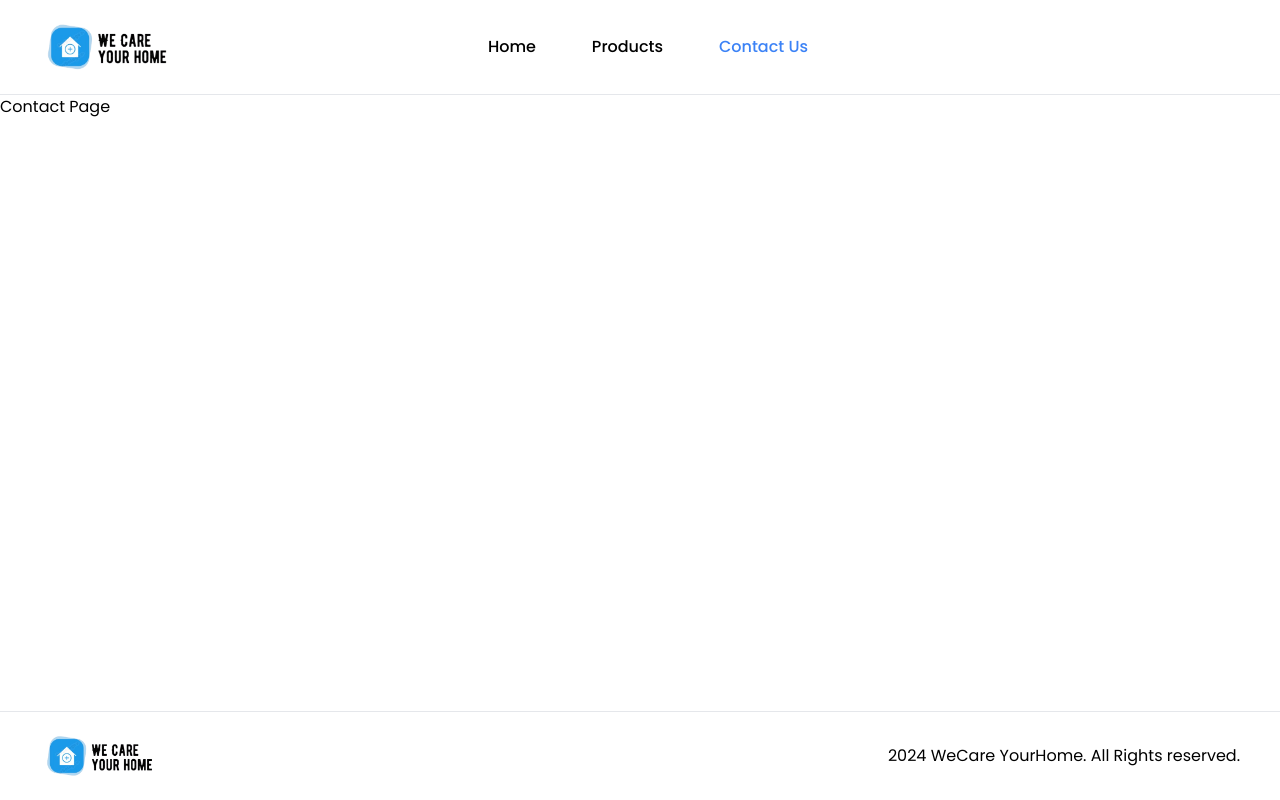
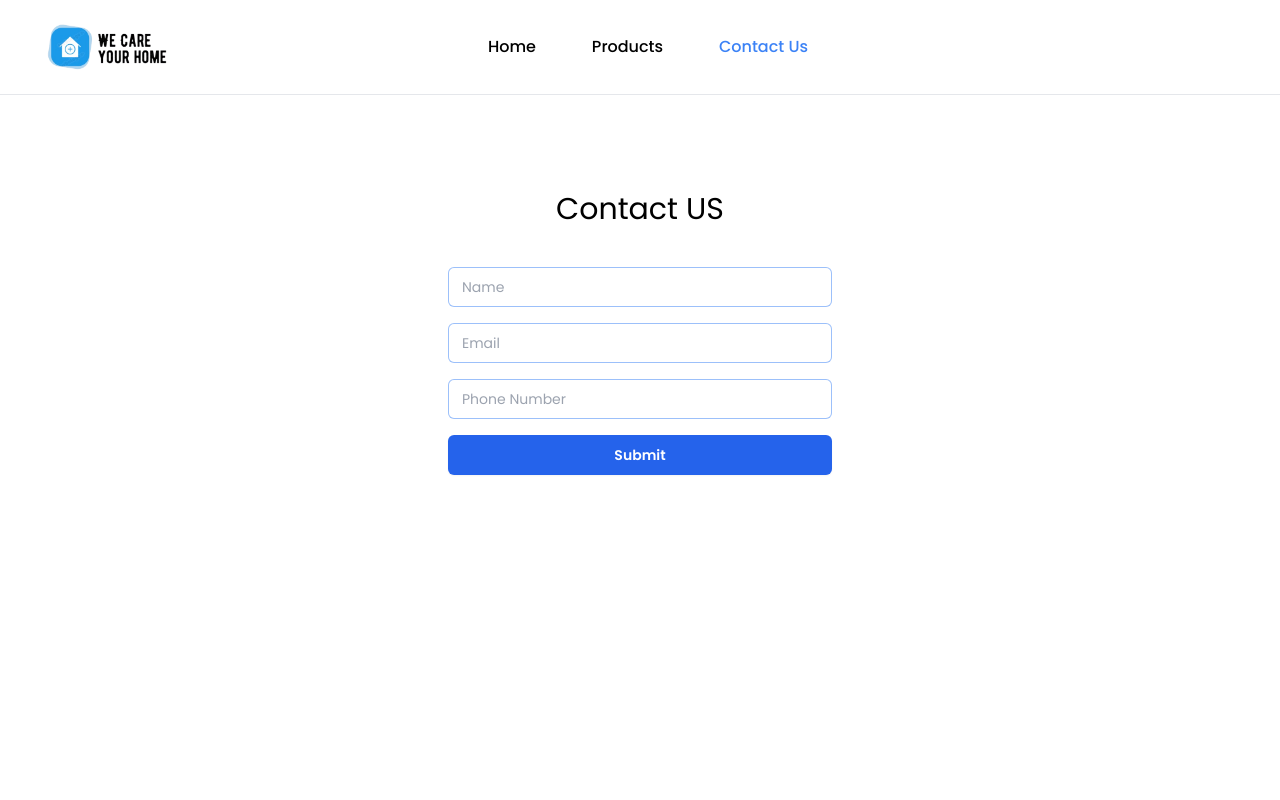
Before and after one commit to kurashiva11/wecare-yourhome, a Next.js app: page /contact in a window 1280 px wide. Shown: the top 800 px of the page. Built offline with nearby package versions, Linux system fonts and the light colour scheme.

Commit message:
Add Contact us UI

```diff
--- a/app/(root)/contact/page.tsx
+++ b/app/(root)/contact/page.tsx
@@ -1,3 +1,86 @@
+"use client";
+
+import { useState } from "react";
+import Head from "next/head";
+
 export default function Contact() {
-    return <p>Contact Page</p>
+  const [name, setName] = useState("");
+  const [email, setEmail] = useState("");
+  const [phone, setPhone] = useState("");
+  const [loading, setLoading] = useState(false);
+
+  const handleSubmit = () => {
+    console.log("Call send API here");
+  };
+  return (
+    <main className={`flex flex-col items-center p-24 min-h-screen`}>
+      <div className="relative flex flex-col gap-4 ">
+        <div className="flex flex-col place-items-center gap-4">
+          <h1 className={`m-0 text-center text-3xl`}>Contact US</h1>
+        </div>
+        <form
+          className="mt-6 flex flex-col max-w-xl gap-4 z-10"
+          onSubmit={handleSubmit}
+        >
+          <label htmlFor="name" className="sr-only">
+            Name
+          </label>
+          <input
+            id="name"
+            name="name"
+            type="text"
+            autoComplete="name"
+            required
+            value={name}
+            className="rounded-md bg-white/5 px-3.5 py-2.5 text-white ring-1 ring-inset focus:ring-blue-600 text-sm md:w-96"
+            placeholder="Name"
+            onChange={(e) => setName(e.target.value)}
+          />
+          <label htmlFor="email-address" className="sr-only">
+            Email address
+          </label>
+          <input
+            id="email-address"
+            name="email"
+            type="email"
+            autoComplete="email"
+            required
+            value={email}
+            className="rounded-md bg-white/5 px-3.5 py-2.5 text-white ring-1 ring-inset focus:ring-blue-600 text-sm md:w-96"
+            placeholder="Email"
+            onChange={(e) => setEmail(e.target.value)}
+          />
+          <label htmlFor="email-address" className="sr-only">
+            Phone Number
+          </label>
+          <input
+            id="phone"
+            name="phone"
+            type="tel"
+            autoComplete="phone"
+            required
+            value={phone}
+            className="rounded-md bg-white/5 px-3.5 py-2.5 text-white ring-1 ring-inset focus:ring-blue-600 text-sm md:w-96"
+            placeholder="Phone Number"
+            onChange={(e) => setPhone(e.target.value)}
+          />
+          <button
+            type="submit"
+            className="flex justify-center rounded-md bg-blue-600 px-3.5 py-2.5 text-sm font-semibold text-white shadow-sm hover:bg-blue-500"
+          >
+            {loading ? (
+              <div
+                style={{
+                  borderTopColor: "transparent",
+                }}
+                className="w-6 h-6 border-4 border-white border-solid rounded-full animate-spin"
+              ></div>
+            ) : (
+              "Submit"
+            )}
+          </button>
+        </form>
+      </div>
+    </main>
+  );
 }
```
